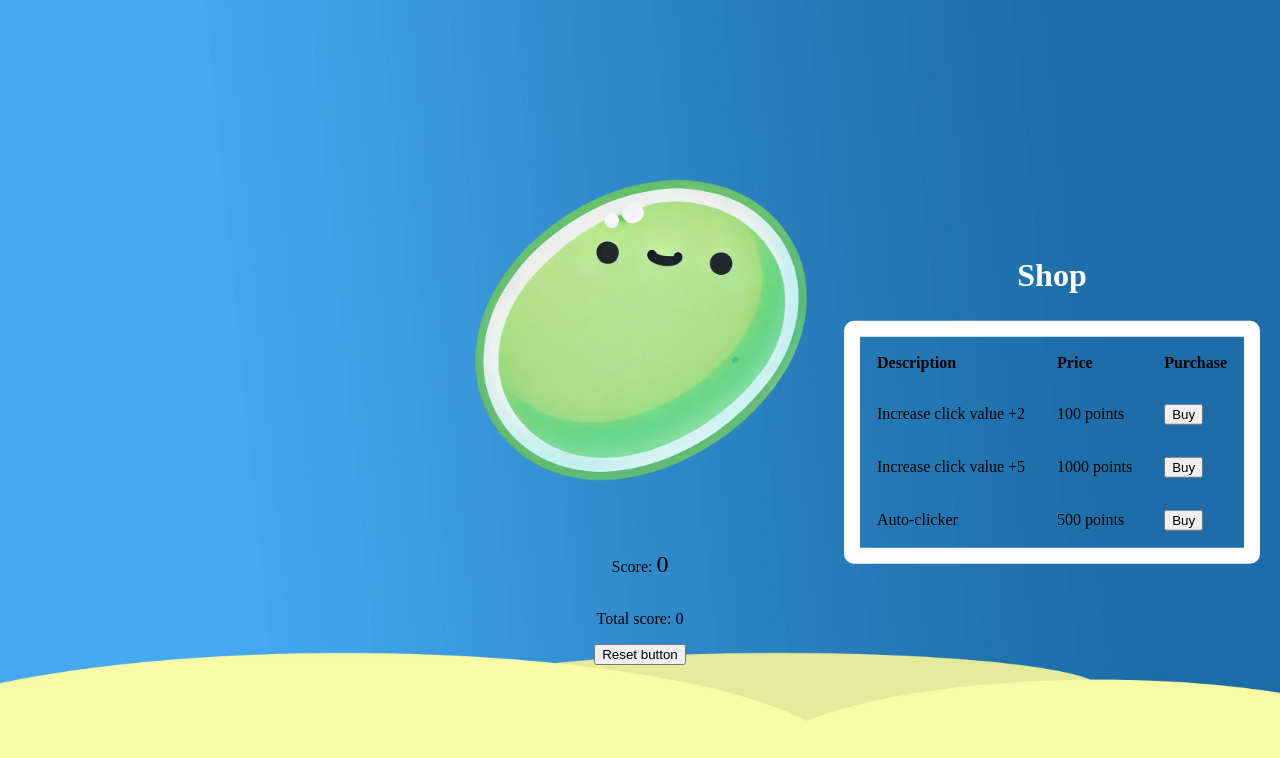
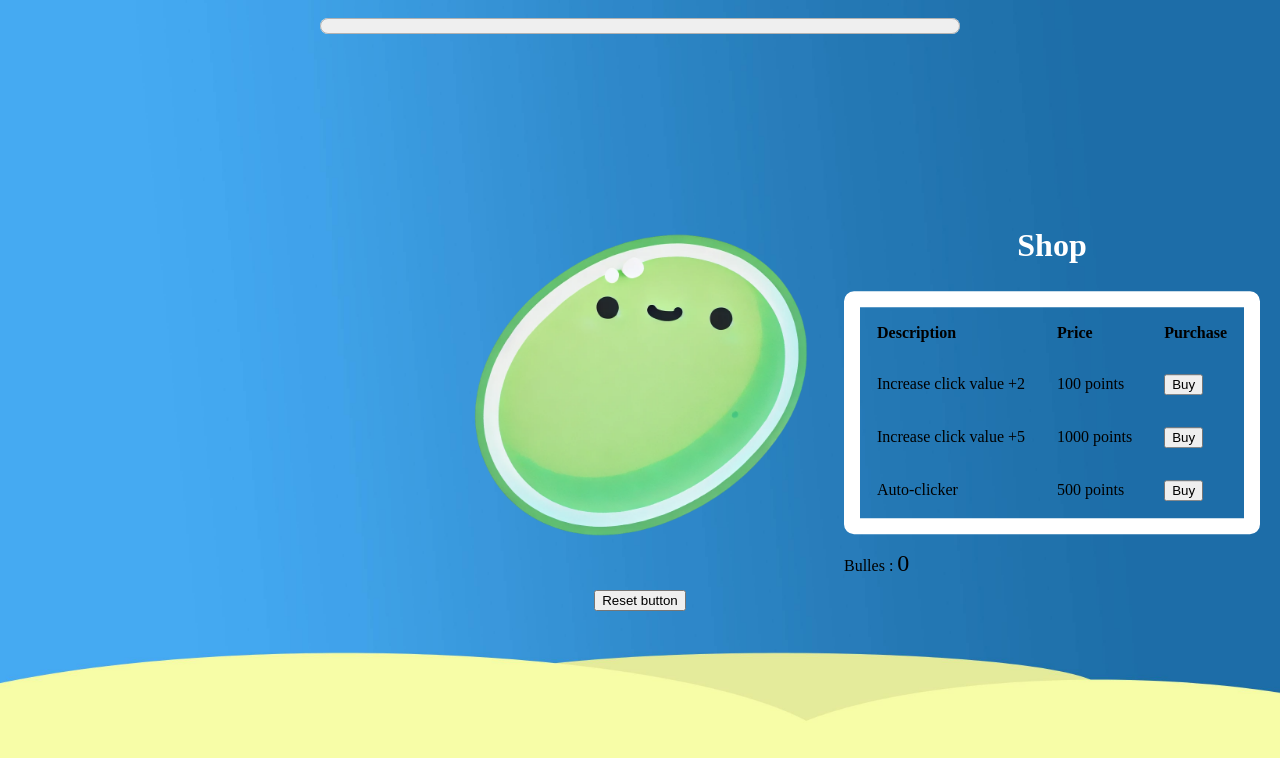
Before and after one commit to YvanSerikoff/CorpsAMer, a plain HTML site: page clicker.html in a window 1280 px wide. Both pictures are taken after a click on the button "Reset button". Drawn offline with Linux system fonts and the light colour scheme.

Commit message:
eh vz jsp

```diff
--- a/assets/css/clicker/clicker.css
+++ b/assets/css/clicker/clicker.css
@@ -11,3 +11,7 @@
 #score {
     font-size: 24px;
 }
+
+#totalScore{
+    display: none;
+}
--- a/assets/css/clicker/clickerAll.css
+++ b/assets/css/clicker/clickerAll.css
@@ -26,6 +26,15 @@ body {
     flex-direction: column;
 }
 
+#progressBar {
+    width: 50%;
+    height: 2em;
+    position: fixed;
+    top: 10px;
+    left: 50%;
+    transform: translateX(-50%);
+}
+
 #Clicker {
     display: flex;
     flex-direction: column;
@@ -42,7 +51,7 @@ body {
 #toggleShopButton {
     display: none; /* Hide button by default */
     position: fixed;
-    top: 10px;
+    top: 4em;
     right: 10px;
     z-index: 1000;
     padding: 10px 20px;
@@ -55,7 +64,6 @@ body {
 @media (max-width: 768px) {
     #shop {
         display: none; /* Hide shop by default on small screens */
-         background-color: #45aaf2;
     }
 
     #toggleShopButton {
--- a/assets/js/clicker/clicker.js
+++ b/assets/js/clicker/clicker.js
@@ -1,8 +1,9 @@
-let score = 500 ;
+let score = 500;
 let totalScore = 0;
 
 const scoreDisplay = document.getElementById('score');
 const totalScoreDisplay = document.getElementById('totalScore');
+const progressBar = document.getElementById('progressBar');
 
 // Récupérer le score et le totalScore depuis localStorage s'ils existent
 const savedScore = localStorage.getItem('score');
@@ -14,6 +15,7 @@ if (savedScore !== null) {
 if (savedTotalScore !== null) {
     totalScore = parseInt(savedTotalScore, 10); // Convertir la valeur en nombre
     totalScoreDisplay.textContent = totalScore; // Mettre à jour l'affichage
+    progressBar.value = totalScore; // Mettre à jour la barre de progression
 }
 
 document.getElementById('plankton').addEventListener('click', function() {
@@ -22,11 +24,11 @@ document.getElementById('plankton').addEventListener('click', function() {
         plankton.classList.remove('clicked');
         void plankton.offsetWidth; // Force reflow to restart the animation
     }
-    score+= clickValue;
-    document.getElementById('score').textContent = score;
+    score += clickValue;
     totalScore += clickValue;
     scoreDisplay.textContent = score;
     totalScoreDisplay.textContent = totalScore;
+    progressBar.value = totalScore; // Mettre à jour la barre de progression
     localStorage.setItem('score', score);
     localStorage.setItem('totalScore', totalScore);
 
@@ -40,6 +42,7 @@ resetButton.addEventListener('click', () => {
     totalScore = 0; // Réinitialiser le totalScore
     scoreDisplay.textContent = score; // Mettre à jour l'affichage
     totalScoreDisplay.textContent = totalScore; // Mettre à jour l'affichage
-    clickValue = 1; // Réinitialiser la valeur du click
+    progressBar.value = totalScore; // Réinitialiser la barre de progression
+    clickValue = 10000; // Réinitialiser la valeur du click
     localStorage.removeItem('score'); // Supprimer le score du localStorage
 });
--- a/clicker.html
+++ b/clicker.html
@@ -9,6 +9,7 @@
     <link rel="stylesheet" href="assets/css/clicker/shop.css">
 </head>
 <body>
+<progress id="progressBar" value="0" max="1000000"></progress>
 <button id="toggleShopButton">Toggle Shop</button>
 <section id="shop">
   <h2>Shop</h2>
@@ -32,11 +33,12 @@
       <td><button id="upgrade3">Buy</button></td>
     </tr>
   </table>
+    <p>Bulles : <span id="score">0</span></p>
 </section>
 <section id="Clicker">
   <img alt="Plankton" id="plankton" src="assets/images/clicker/planton_clicker.png">
-  <p>Score: <span id="score">0</span></p>
-    <p>Total score: <span id="totalScore">0</span></p>
+
+   <span id="totalScore">0</span>
   <button id="reset-button">Reset button </button>
 </section>
 
```
Also changed, not shown: assets/images/clicker/bg2.jpg (added).
